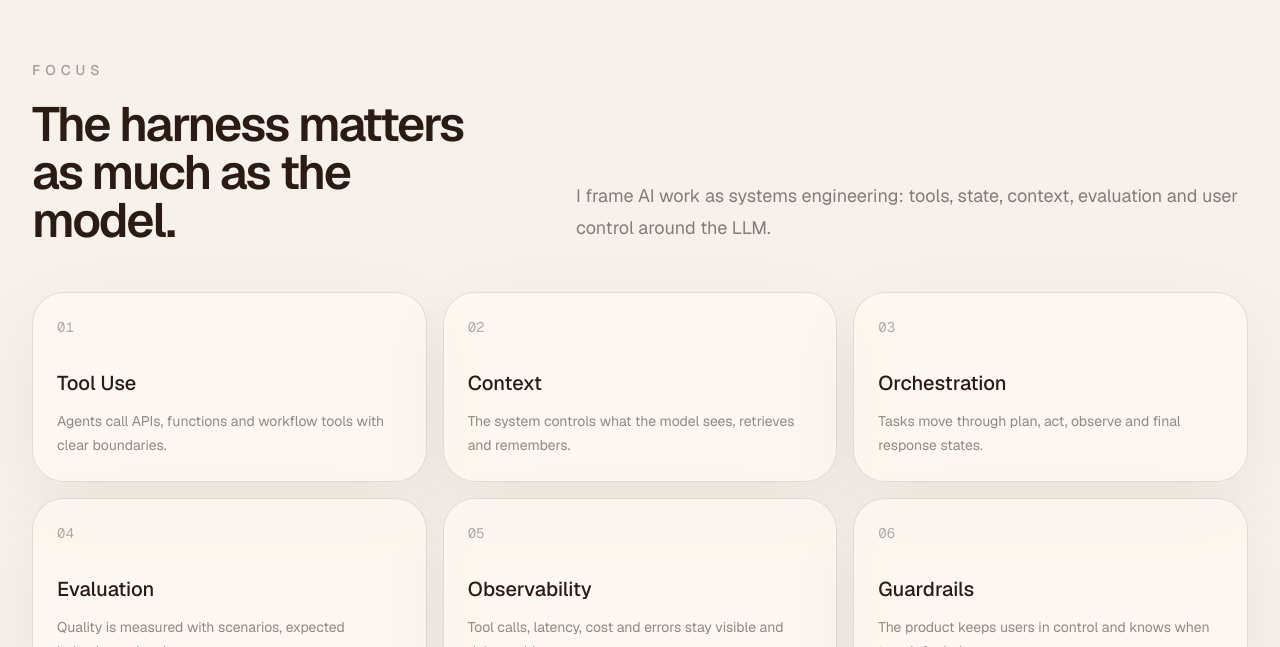
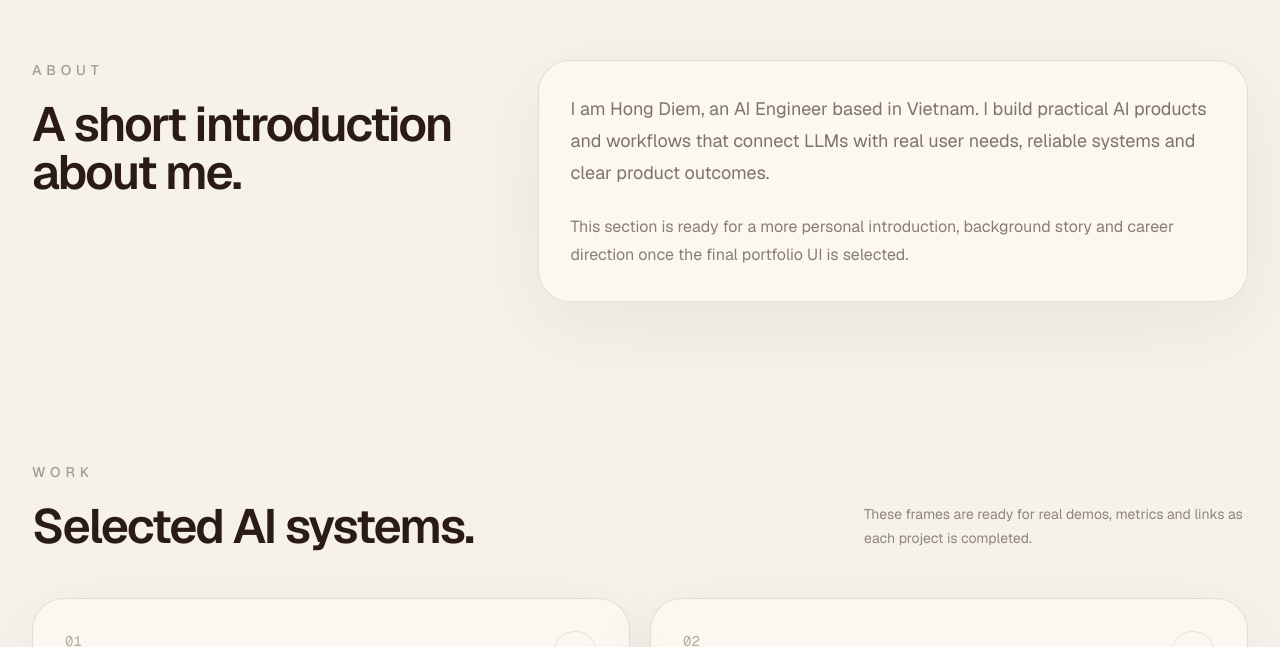
Before and after one commit to demihtran/demihtran.github.io, a Next.js app: page / in a window 1280 px wide. Shown: the part 1053-1700 px from the top of the page. Built offline with nearby package versions, Linux system fonts and the light colour scheme.

Commit message:
Update portfolio sections
Replace the AI harness-focused content with personal introduction and experience sections so the portfolio is ready for job-history content.

Co-Authored-By: Claude Opus 4.7 <noreply@anthropic.com>

```diff
--- a/src/app/page.tsx
+++ b/src/app/page.tsx
@@ -1,9 +1,8 @@
-import { About } from "@/components/about";
-import { AgentFocus } from "@/components/agent-focus";
-import { CaseStudies } from "@/components/case-studies";
 import { Contact } from "@/components/contact";
+import { Experience } from "@/components/experience";
 import { Footer } from "@/components/footer";
 import { Hero } from "@/components/hero";
+import { Intro } from "@/components/intro";
 import { Navbar } from "@/components/navbar";
 import { PageAnimations } from "@/components/page-animations";
 import { Projects } from "@/components/projects";
@@ -15,11 +14,10 @@ export default function Home() {
       <PageAnimations />
       <Navbar />
       <Hero />
-      <AgentFocus />
+      <Intro />
       <Projects />
       <Skills />
-      <CaseStudies />
-      <About />
+      <Experience />
       <Contact />
       <Footer />
     </main>
--- /dev/null
+++ b/src/components/experience.tsx
@@ -0,0 +1,45 @@
+import { Card } from "@/components/ui/card";
+
+const experiences = [
+  {
+    role: "AI Engineer",
+    company: "Company / Project name",
+    period: "2025 — Present",
+    description:
+      "Describe your responsibilities, AI systems you built, model workflows, automation, evaluation, deployment work and business impact here.",
+  },
+  {
+    role: "Previous role",
+    company: "Company / Project name",
+    period: "2024 — 2025",
+    description:
+      "Add another work experience entry here. This can be full-time work, freelance projects, internships or production AI projects.",
+  },
+];
+
+export function Experience() {
+  return (
+    <section id="experience" className="mx-auto max-w-7xl px-6 py-20 lg:px-8">
+      <div data-reveal className="mb-12 max-w-3xl">
+        <p className="text-sm font-medium uppercase tracking-[0.35em] text-[#2a1b14]/40">Experience</p>
+        <h2 className="mt-5 text-4xl font-semibold tracking-[-0.04em] text-[#2a1b14] sm:text-5xl">
+          Work experience and practical AI projects.
+        </h2>
+      </div>
+      <div className="space-y-5">
+        {experiences.map((experience) => (
+          <Card data-reveal key={`${experience.role}-${experience.company}`} className="p-7 sm:p-8">
+            <div className="grid gap-5 md:grid-cols-[1fr_auto] md:items-start">
+              <div>
+                <h3 className="text-2xl font-medium tracking-[-0.02em] text-[#2a1b14]">{experience.role}</h3>
+                <p className="mt-2 text-base text-[#2a1b14]/50">{experience.company}</p>
+              </div>
+              <p className="font-mono text-sm text-[#2a1b14]/40">{experience.period}</p>
+            </div>
+            <p className="mt-6 max-w-3xl text-base leading-7 text-[#2a1b14]/55">{experience.description}</p>
+          </Card>
+        ))}
+      </div>
+    </section>
+  );
+}
--- /dev/null
+++ b/src/components/intro.tsx
@@ -0,0 +1,25 @@
+import { profile } from "@/data/profile";
+import { Card } from "@/components/ui/card";
+
+export function Intro() {
+  return (
+    <section id="about" className="mx-auto max-w-7xl px-6 py-20 lg:px-8">
+      <div data-reveal className="grid gap-8 lg:grid-cols-[0.8fr_1.2fr] lg:items-start">
+        <div>
+          <p className="text-sm font-medium uppercase tracking-[0.35em] text-[#2a1b14]/40">About</p>
+          <h2 className="mt-5 text-4xl font-semibold tracking-[-0.04em] text-[#2a1b14] sm:text-5xl">
+            A short introduction about me.
+          </h2>
+        </div>
+        <Card className="p-7 sm:p-8">
+          <p className="text-lg leading-8 text-[#2a1b14]/60">
+            I am {profile.name}, an {profile.role} based in {profile.location}. I build practical AI products and workflows that connect LLMs with real user needs, reliable systems and clear product outcomes.
+          </p>
+          <p className="mt-6 text-base leading-7 text-[#2a1b14]/55">
+            This section is ready for a more personal introduction, background story and career direction once the final portfolio UI is selected.
+          </p>
+        </Card>
+      </div>
+    </section>
+  );
+}
--- a/src/data/profile.ts
+++ b/src/data/profile.ts
@@ -13,9 +13,9 @@ export const profile = {
 };
 
 export const navigation = [
-  { label: "Focus", href: "#focus" },
+  { label: "About", href: "#about" },
   { label: "Work", href: "#projects" },
   { label: "Stack", href: "#skills" },
-  { label: "Notes", href: "#case-studies" },
+  { label: "Experience", href: "#experience" },
   { label: "Contact", href: "#contact" },
 ];
```
